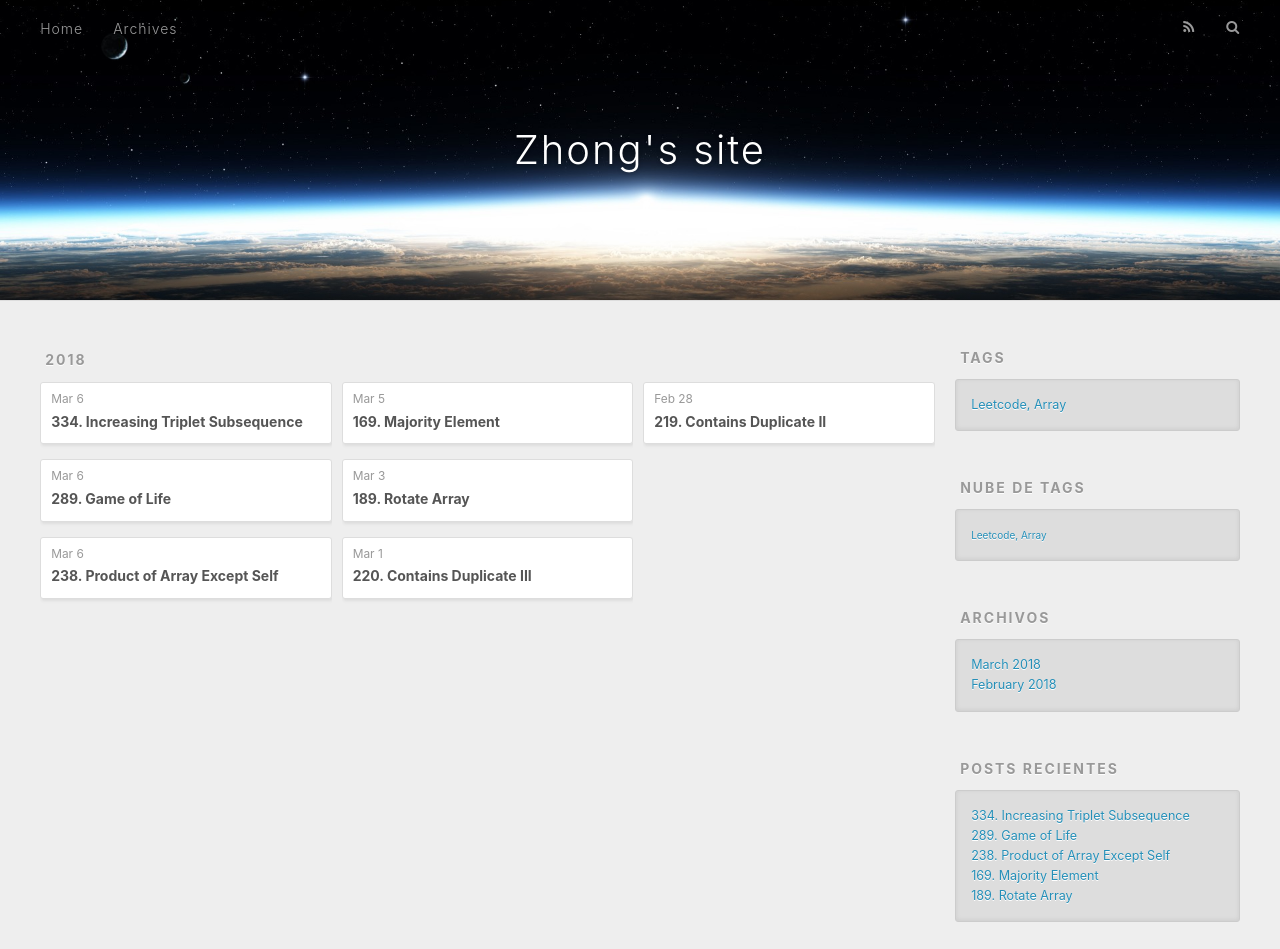
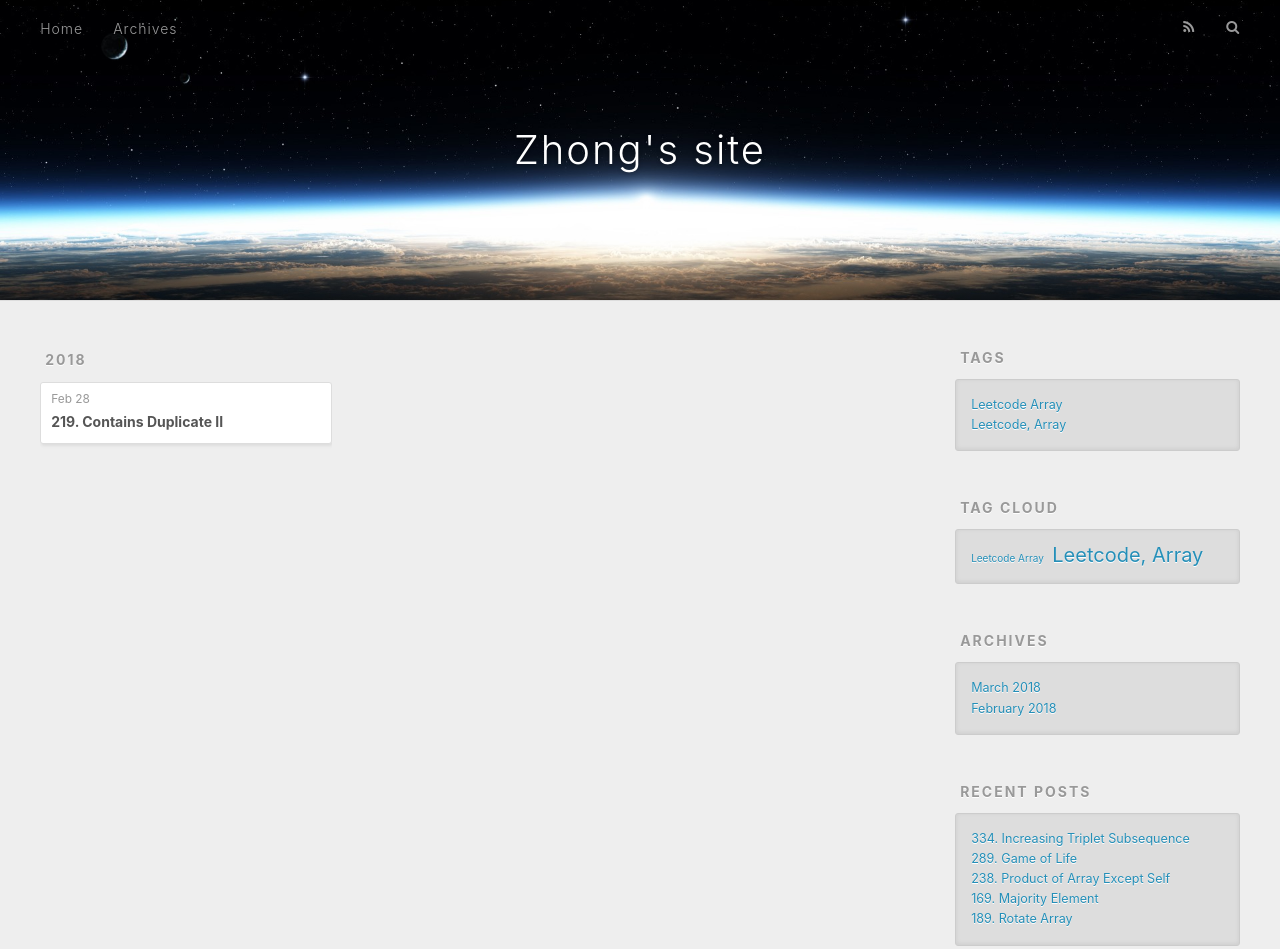
Before and after one commit to FelixWong09/felixwong09.github.io, a plain HTML site: page tags/Leetcode-Array/index.html in a window 1280 px wide. Shown: the top 949 px of the page. Drawn offline with nearby package versions, Linux system fonts and the light colour scheme.

Commit message:
Site updated: 2018-03-06 17:38:36

```diff
--- a/tags/Leetcode-Array/index.html
+++ b/tags/Leetcode-Array/index.html
@@ -5,7 +5,7 @@
 
 
 
-  <title>Tag: Leetcode, Array | Zhong&#39;s site</title>
+  <title>Tag: Leetcode Array | Zhong&#39;s site</title>
   <meta name="viewport" content="width=device-width, initial-scale=1, maximum-scale=1">
   <meta property="og:type" content="website">
 <meta property="og:title" content="Zhong&#39;s site">
@@ -48,9 +48,9 @@
       </nav>
       <nav id="sub-nav">
 
-          <a id="nav-rss-link" class="nav-icon" href="/atom.xml" title="RSS"></a>
+          <a id="nav-rss-link" class="nav-icon" href="/atom.xml" title="RSS Feed"></a>
 
-        <a id="nav-search-btn" class="nav-icon" title="Buscar"></a>
+        <a id="nav-search-btn" class="nav-icon" title="Search"></a>
       </nav>
       <div id="search-form-wrap">
         <form action="//google.com/search" method="get" accept-charset="UTF-8" class="search-form"><input type="search" name="q" class="search-form-input" placeholder="Search"><button type="submit" class="search-form-submit">&#xF002;</button><input type="hidden" name="sitesearch" value="http://felixwong09.github.io"></form>
@@ -71,120 +71,6 @@
           <a href="/archives/2018" class="archive-year">2018</a>
         </div>
         <div class="archives">
-
-    <article class="archive-article archive-type-post">
-  <div class="archive-article-inner">
-    <header class="archive-article-header">
-      <a href="/2018/03/06/334/" class="archive-article-date">
-  <time datetime="2018-03-06T22:31:22.000Z" itemprop="datePublished">Mar 6</time>
-</a>
-
-
-    <h1 itemprop="name">
-      <a class="archive-article-title" href="/2018/03/06/334/">334. Increasing Triplet Subsequence</a>
-    </h1>
-
-
-    </header>
-  </div>
-</article>
-
-
-
-    <article class="archive-article archive-type-post">
-  <div class="archive-article-inner">
-    <header class="archive-article-header">
-      <a href="/2018/03/06/289/" class="archive-article-date">
-  <time datetime="2018-03-06T22:15:59.000Z" itemprop="datePublished">Mar 6</time>
-</a>
-
-
-    <h1 itemprop="name">
-      <a class="archive-article-title" href="/2018/03/06/289/">289. Game of Life</a>
-    </h1>
-
-
-    </header>
-  </div>
-</article>
-
-
-
-    <article class="archive-article archive-type-post">
-  <div class="archive-article-inner">
-    <header class="archive-article-header">
-      <a href="/2018/03/06/238/" class="archive-article-date">
-  <time datetime="2018-03-06T20:54:59.000Z" itemprop="datePublished">Mar 6</time>
-</a>
-
-
-    <h1 itemprop="name">
-      <a class="archive-article-title" href="/2018/03/06/238/">238. Product of Array Except Self</a>
-    </h1>
-
-
-    </header>
-  </div>
-</article>
-
-
-
-    <article class="archive-article archive-type-post">
-  <div class="archive-article-inner">
-    <header class="archive-article-header">
-      <a href="/2018/03/05/169/" class="archive-article-date">
-  <time datetime="2018-03-06T04:56:09.000Z" itemprop="datePublished">Mar 5</time>
-</a>
-
-
-    <h1 itemprop="name">
-      <a class="archive-article-title" href="/2018/03/05/169/">169. Majority Element</a>
-    </h1>
-
-
-    </header>
-  </div>
-</article>
-
-
-
-    <article class="archive-article archive-type-post">
-  <div class="archive-article-inner">
-    <header class="archive-article-header">
-      <a href="/2018/03/03/189/" class="archive-article-date">
-  <time datetime="2018-03-04T03:31:08.000Z" itemprop="datePublished">Mar 3</time>
-</a>
-
-
-    <h1 itemprop="name">
-      <a class="archive-article-title" href="/2018/03/03/189/">189. Rotate Array</a>
-    </h1>
-
-
-    </header>
-  </div>
-</article>
-
-
-
-    <article class="archive-article archive-type-post">
-  <div class="archive-article-inner">
-    <header class="archive-article-header">
-      <a href="/2018/03/01/220/" class="archive-article-date">
-  <time datetime="2018-03-01T21:07:06.000Z" itemprop="datePublished">Mar 1</time>
-</a>
-
-
-    <h1 itemprop="name">
-      <a class="archive-article-title" href="/2018/03/01/220/">220. Contains Duplicate III</a>
-    </h1>
-
-
-    </header>
-  </div>
-</article>
-
-
 
     <article class="archive-article archive-type-post">
   <div class="archive-article-inner">
@@ -219,7 +105,7 @@
   <div class="widget-wrap">
     <h3 class="widget-title">Tags</h3>
     <div class="widget">
-      <ul class="tag-list"><li class="tag-list-item"><a class="tag-list-link" href="/tags/Leetcode-Array/">Leetcode, Array</a></li></ul>
+      <ul class="tag-list"><li class="tag-list-item"><a class="tag-list-link" href="/tags/Leetcode-Array/">Leetcode Array</a></li><li class="tag-list-item"><a class="tag-list-link" href="/tags/Leetcode-Array/">Leetcode, Array</a></li></ul>
     </div>
   </div>
 
@@ -227,16 +113,16 @@
 
 
   <div class="widget-wrap">
-    <h3 class="widget-title">Nube de Tags</h3>
+    <h3 class="widget-title">Tag Cloud</h3>
     <div class="widget tagcloud">
-      <a href="/tags/Leetcode-Array/" style="font-size: 10px;">Leetcode, Array</a>
+      <a href="/tags/Leetcode-Array/" style="font-size: 10px;">Leetcode Array</a> <a href="/tags/Leetcode-Array/" style="font-size: 20px;">Leetcode, Array</a>
     </div>
   </div>
 
 
 
   <div class="widget-wrap">
-    <h3 class="widget-title">Archivos</h3>
+    <h3 class="widget-title">Archives</h3>
     <div class="widget">
       <ul class="archive-list"><li class="archive-list-item"><a class="archive-list-link" href="/archives/2018/03/">March 2018</a></li><li class="archive-list-item"><a class="archive-list-link" href="/archives/2018/02/">February 2018</a></li></ul>
     </div>
@@ -246,7 +132,7 @@
 
 
   <div class="widget-wrap">
-    <h3 class="widget-title">Posts recientes</h3>
+    <h3 class="widget-title">Recent Posts</h3>
     <div class="widget">
       <ul>
 
@@ -283,7 +169,7 @@
   <div class="outer">
     <div id="footer-info" class="inner">
       &copy; 2018 Zhong Huang<br>
-      Construido por <a href="http://hexo.io/" target="_blank">Hexo</a>
+      Powered by <a href="http://hexo.io/" target="_blank">Hexo</a>
     </div>
   </div>
 </footer>
```
Also changed, not shown: 2018/02/28/219/index.html (+14 -14 lines), 2018/02/28/hello-world/index.html (+10 -10 lines), 2018/03/01/220/index.html (+11 -11 lines), 2018/03/03/189/index.html (+11 -11 lines), 2018/03/05/169/index.html (+11 -11 lines), 2018/03/06/238/index.html (+11 -11 lines), 2018/03/06/289/index.html (+11 -11 lines), 2018/03/06/334/index.html (+10 -10 lines), archives/2018/02/index.html (+9 -9 lines), archives/2018/03/index.html (+9 -9 lines), archives/2018/index.html (+9 -9 lines), archives/index.html (+9 -9 lines), categories/index.html (+9 -9 lines), index.html (+17 -17 lines).
